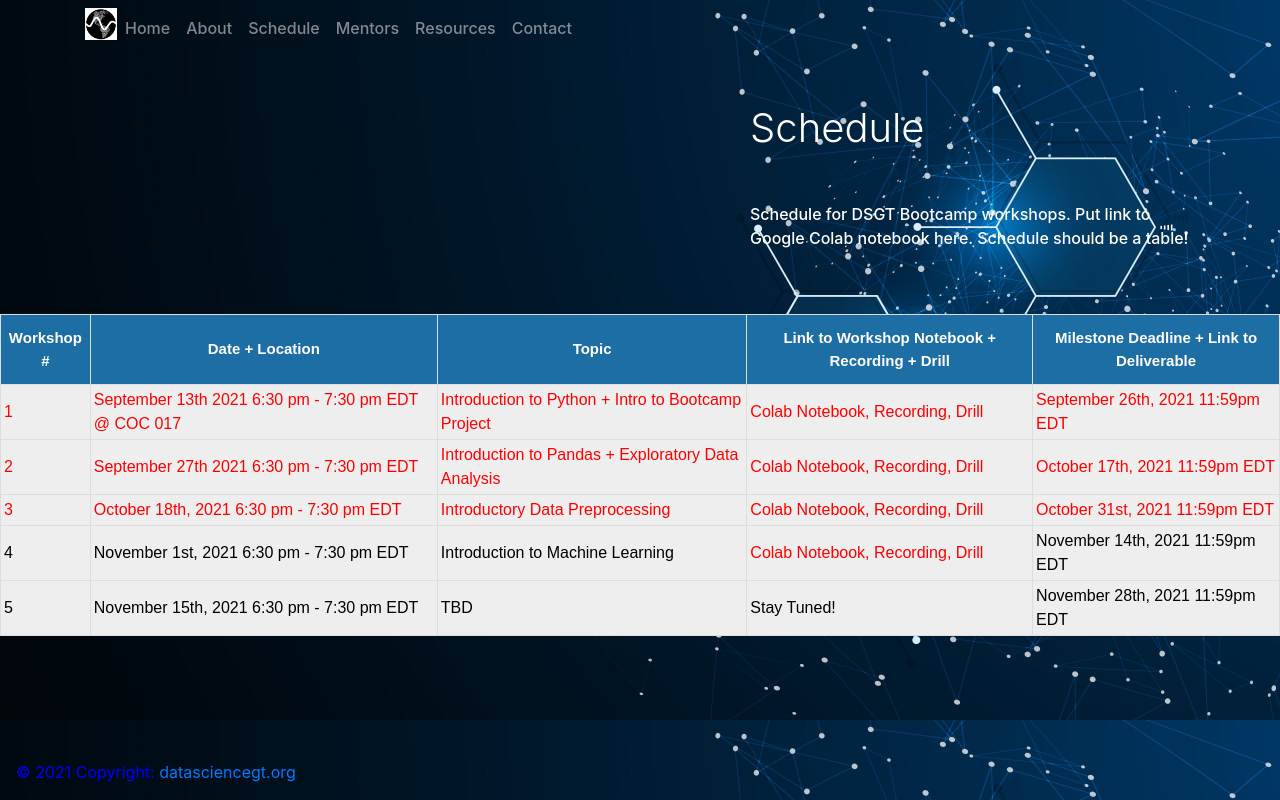
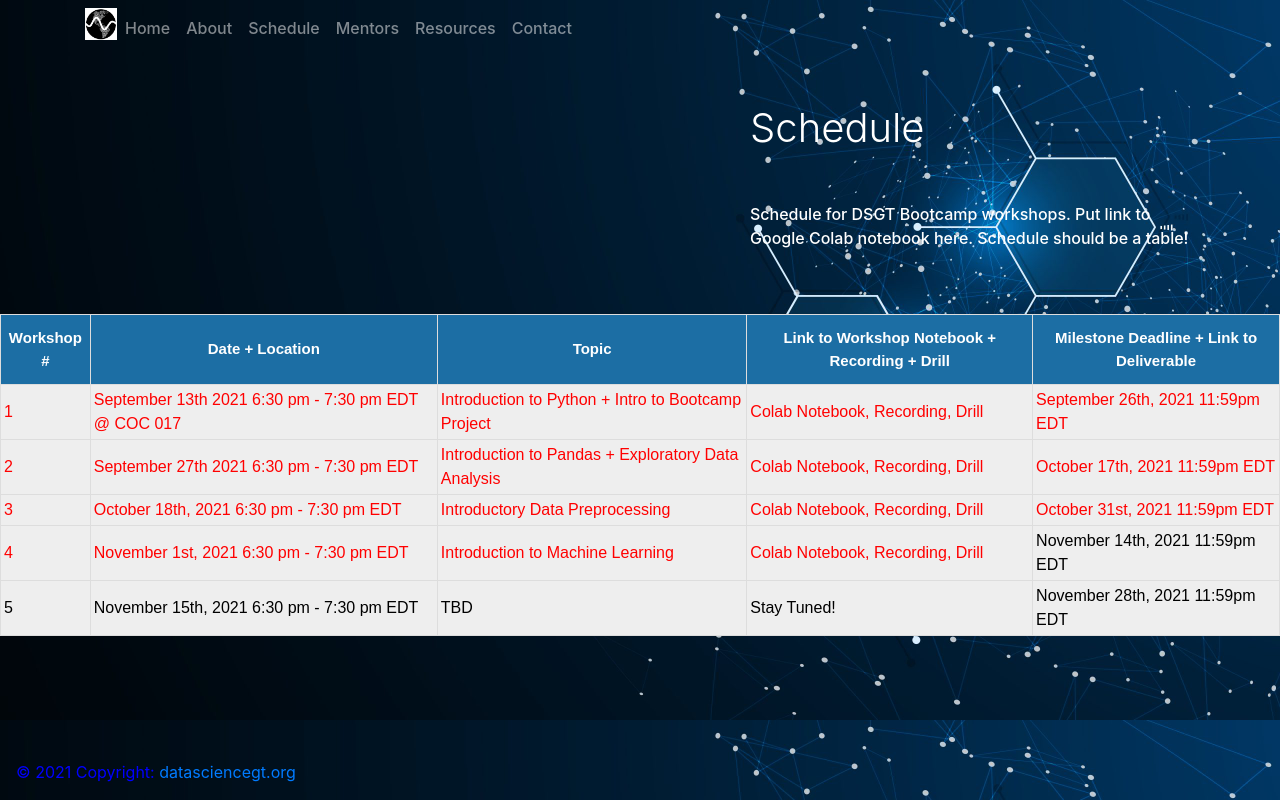
Before and after one commit to DSGT-Bootcamp/DSGTBootcampWebpage, a React (Create React App) app: page /schedule in a window 1280 px wide. Built offline with nearby package versions, Linux system fonts and the light colour scheme.

Commit message:
Add workshop 4 materials to schedule table

```diff
--- a/src/components/ScheduleTable.js
+++ b/src/components/ScheduleTable.js
@@ -39,9 +39,9 @@ class ScheduleTable extends React.Component {
                     <td><text style={{ color: 'red' }}>October 31st, 2021 11:59pm EDT</text></td>
                   </tr>
                   <tr>
-                      <td><text style={{ color: 'black' }}>4</text></td>
-                      <td><text style={{ color: 'black' }}>November 1st, 2021 6:30 pm - 7:30 pm EDT</text></td>
-                      <td><text style={{ color: 'black' }}>Introduction to Machine Learning</text></td>
+                      <td><text style={{ color: 'red' }}>4</text></td>
+                      <td><text style={{ color: 'red' }}>November 1st, 2021 6:30 pm - 7:30 pm EDT</text></td>
+                      <td><text style={{ color: 'red' }}>Introduction to Machine Learning</text></td>
                       <td><a href = "https://colab.research.google.com/drive/1ZXkzOyoBcvoTabYZfzEdo7RWQuJR-MiU?usp=sharing"><text style={{ color: 'red' }}>Colab Notebook</text></a><a href = "https://drive.google.com/file/d/19ofvCh_j1N4H5DJKgm4073jSfo0jyQif/view?usp=sharing"><text style={{ color: 'red' }}>, Recording</text></a>
                       <a href = "https://colab.research.google.com/drive/14--yWTh9xhi9C4nbBYugiPCzp5rlsN0N?usp=sharing"><text style={{ color: 'red' }}>, Drill</text></a></td>
                       <td><text style={{ color: 'black' }}>November 14th, 2021 11:59pm EDT</text></td>
```
